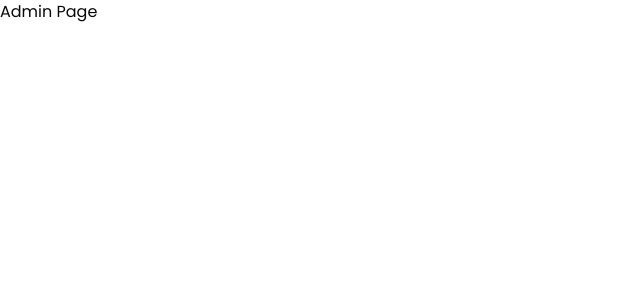
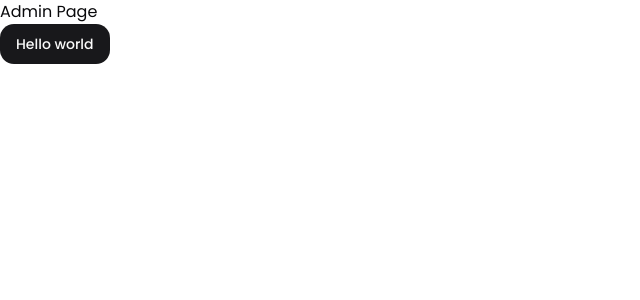
Before and after one commit to GMKrishna99/e-com-admin-dashboard, a Next.js app: page / in a window 1280 px wide. Shown: the top 300 px of the page, without its empty margins (0-640 px from the left). Built offline with nearby package versions, Linux system fonts and the light colour scheme.

Commit message:
chore : shadcn UI button component

```diff
--- a/app/(root)/page.tsx
+++ b/app/(root)/page.tsx
@@ -1,9 +1,11 @@
+import { Button } from "@/components/ui/button";
 import Image from "next/image";
 
 export default function Home() {
   return (
     <>
       <h1>Admin Page</h1>
+      <Button>Hello world</Button>
     </>
   );
 }
--- /dev/null
+++ b/components/ui/button.tsx
@@ -0,0 +1,56 @@
+import * as React from "react"
+import { Slot } from "@radix-ui/react-slot"
+import { cva, type VariantProps } from "class-variance-authority"
+
+import { cn } from "@/lib/utils"
+
+const buttonVariants = cva(
+  "inline-flex items-center justify-center whitespace-nowrap rounded-md text-sm font-medium ring-offset-background transition-colors focus-visible:outline-none focus-visible:ring-2 focus-visible:ring-ring focus-visible:ring-offset-2 disabled:pointer-events-none disabled:opacity-50",
+  {
+    variants: {
+      variant: {
+        default: "bg-primary text-primary-foreground hover:bg-primary/90",
+        destructive:
+          "bg-destructive text-destructive-foreground hover:bg-destructive/90",
+        outline:
+          "border border-input bg-background hover:bg-accent hover:text-accent-foreground",
+        secondary:
+          "bg-secondary text-secondary-foreground hover:bg-secondary/80",
+        ghost: "hover:bg-accent hover:text-accent-foreground",
+        link: "text-primary underline-offset-4 hover:underline",
+      },
+      size: {
+        default: "h-10 px-4 py-2",
+        sm: "h-9 rounded-md px-3",
+        lg: "h-11 rounded-md px-8",
+        icon: "h-10 w-10",
+      },
+    },
+    defaultVariants: {
+      variant: "default",
+      size: "default",
+    },
+  }
+)
+
+export interface ButtonProps
+  extends React.ButtonHTMLAttributes<HTMLButtonElement>,
+    VariantProps<typeof buttonVariants> {
+  asChild?: boolean
+}
+
+const Button = React.forwardRef<HTMLButtonElement, ButtonProps>(
+  ({ className, variant, size, asChild = false, ...props }, ref) => {
+    const Comp = asChild ? Slot : "button"
+    return (
+      <Comp
+        className={cn(buttonVariants({ variant, size, className }))}
+        ref={ref}
+        {...props}
+      />
+    )
+  }
+)
+Button.displayName = "Button"
+
+export { Button, buttonVariants }
--- a/package.json
+++ b/package.json
@@ -9,6 +9,7 @@
     "lint": "next lint"
   },
   "dependencies": {
+    "@radix-ui/react-slot": "^1.0.2",
     "class-variance-authority": "^0.7.0",
     "clsx": "^2.1.0",
     "lucide-react": "^0.308.0",
```
Also changed, not shown: 1 other file (tests, documents, lock files or other folders).
